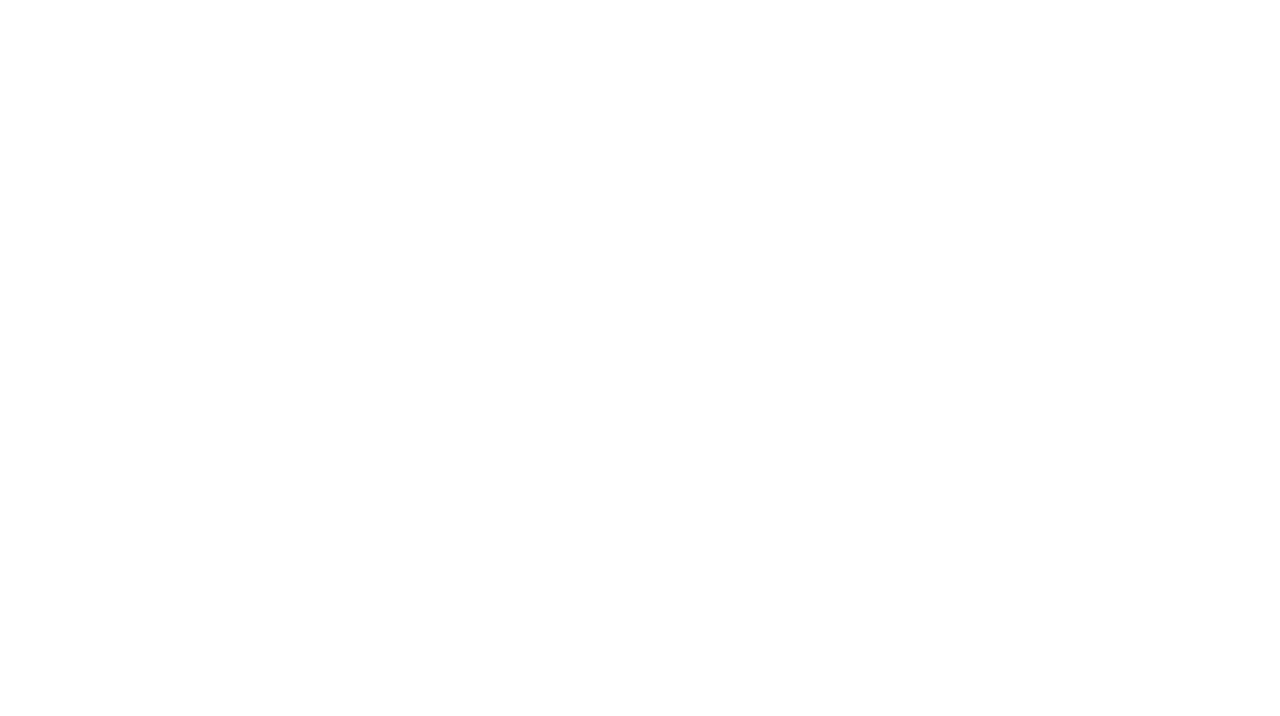
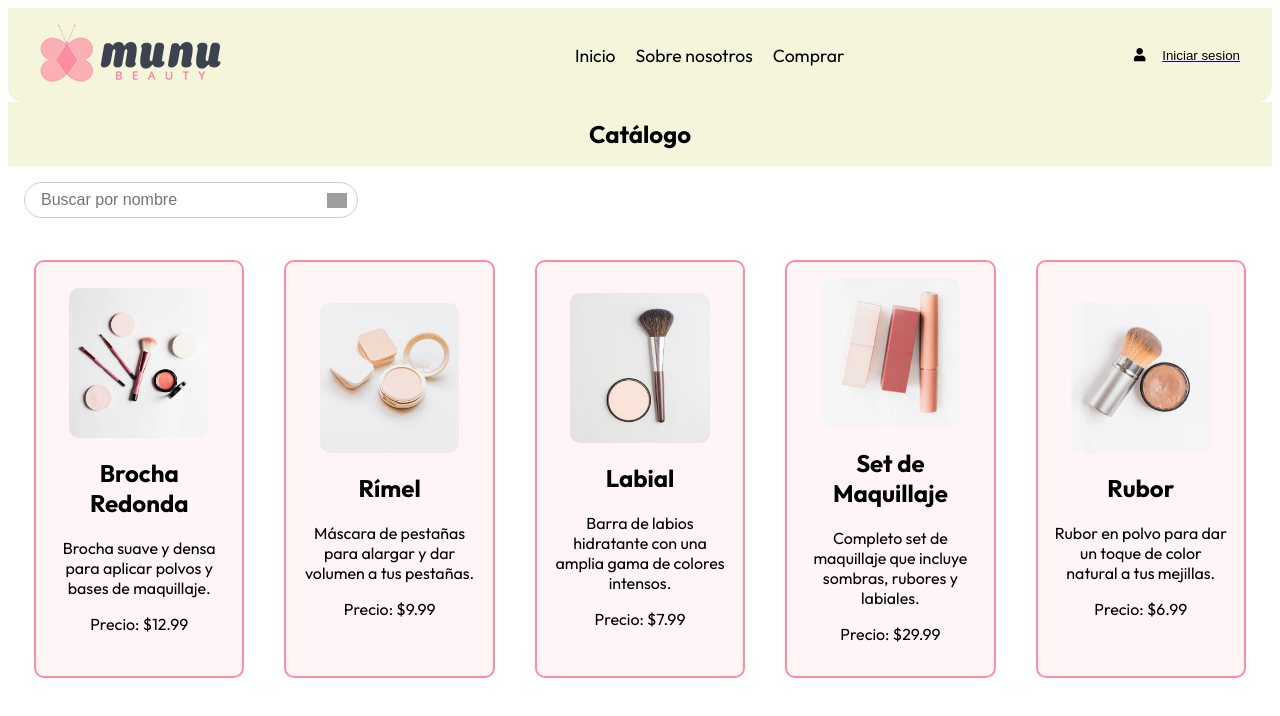
Before and after one commit to MilaProgramming/pruebas-final, a React (Create React App) app: page /catalogo in a window 1280 px wide. Before the commit this address had no page. Shown: the top 716 px of the page. Built offline with nearby package versions, Linux system fonts and the light colour scheme; grey boxes are pictures that could not be loaded.

Commit message:
navegacion

```diff
--- a/src/components/Header.js
+++ b/src/components/Header.js
@@ -16,6 +16,7 @@ const Header = () => {
     window.location.reload();
   };
 
+
   return (
     <>
       <div className="header">
@@ -25,13 +26,13 @@ const Header = () => {
         <div className="menu">
           <ul>
             <li>
-              <a href="/">Inicio</a>
+            <a href="/">Inicio</a>
             </li>
             <li>
-              <a href="/">Sobre nosotros</a>
+              <a href="/sobre-nosotros">Sobre nosotros</a>
             </li>
             <li>
-              <a href="/">Comprar</a>
+              <a href="/catalogo">Comprar</a>
             </li>
             {rol === "administrador" ? (<li>
               <Link to="/lista-clientes">Lista de clientes</Link>
--- a/src/components/Main.js
+++ b/src/components/Main.js
@@ -6,10 +6,10 @@ import Catalogo from "../pages/Catalogo";
 export const Main = () => {
   return (
     <div>
-      <Inicio />
-      <Titulo texto="¿Quiénes somos?" />
+      <Inicio id="inicio"/>
+      <Titulo texto="¿Quiénes somos?" id="sobre-nosotros"/>
       <SobreNosotros />
-      <Titulo texto="Catálogo" />
+      <Titulo texto="Catálogo" id="catalogo"/>
       <Catalogo />
     </div>
   );
--- /dev/null
+++ b/src/pages/Compra.js
@@ -0,0 +1,11 @@
+import Titulo from "../components/Titulo.js";
+import Catalogo from "../pages/Catalogo";
+
+export const Compra = () => {
+  return (
+    <div>
+      <Titulo texto="Catálogo" id="catalogo"/>
+      <Catalogo />
+    </div>
+  );
+};
--- /dev/null
+++ b/src/pages/Info.js
@@ -0,0 +1,11 @@
+import Titulo from "../components/Titulo";
+import SobreNosotros from "../pages/SobreNosotros.js";
+
+export const Info = () => {
+    return (
+      <div>
+        <Titulo texto="¿Quiénes somos?" id="sobre-nosotros"/>
+        <SobreNosotros />
+      </div>
+    );
+};
--- a/src/pages/Inicio.js
+++ b/src/pages/Inicio.js
@@ -1,4 +1,5 @@
 import React from 'react';
+import { Link } from 'react-router-dom'; // Importar Link desde React Router
 import '../styles/Inicio.css'; // Estilos CSS para este componente
 
 const Inicio = () => {
@@ -7,7 +8,8 @@ const Inicio = () => {
     <div className="contenedor-principal">
       <div className="contenido">
         <h1>Bienvenido</h1>
-        <button className="boton-conocenos">Conócenos</button>
+        {/* Utilizar Link para redirigir al usuario a la ruta /sobre-nosotros */}
+        <Link to="/sobre-nosotros" className="boton-conocenos">Conócenos</Link>
       </div>
     </div>
   );
--- a/src/router/routes.jsx
+++ b/src/router/routes.jsx
@@ -5,6 +5,8 @@ import { Login } from "../components/Login";
 import { Register } from "../components/Register.jsx";
 import { PrivateRoute } from "./privateRoute.jsx";
 import { ListaClientes } from "../components/ListaClientes.jsx";
+import { Info } from "../pages/Info.js";
+import { Compra } from "../pages/Compra.js";
 
 export const AppRouter = () => {
   return (
@@ -14,6 +16,8 @@ export const AppRouter = () => {
           <Route index element={<Main />} />
           <Route path="login" element={<Login />} />
           <Route path="register" element={<Register />} />
+          <Route path="sobre-nosotros" element={<Info />} />
+          <Route path="catalogo" element={<Compra />} />
           <Route
             path="lista-clientes"
             element={
```
